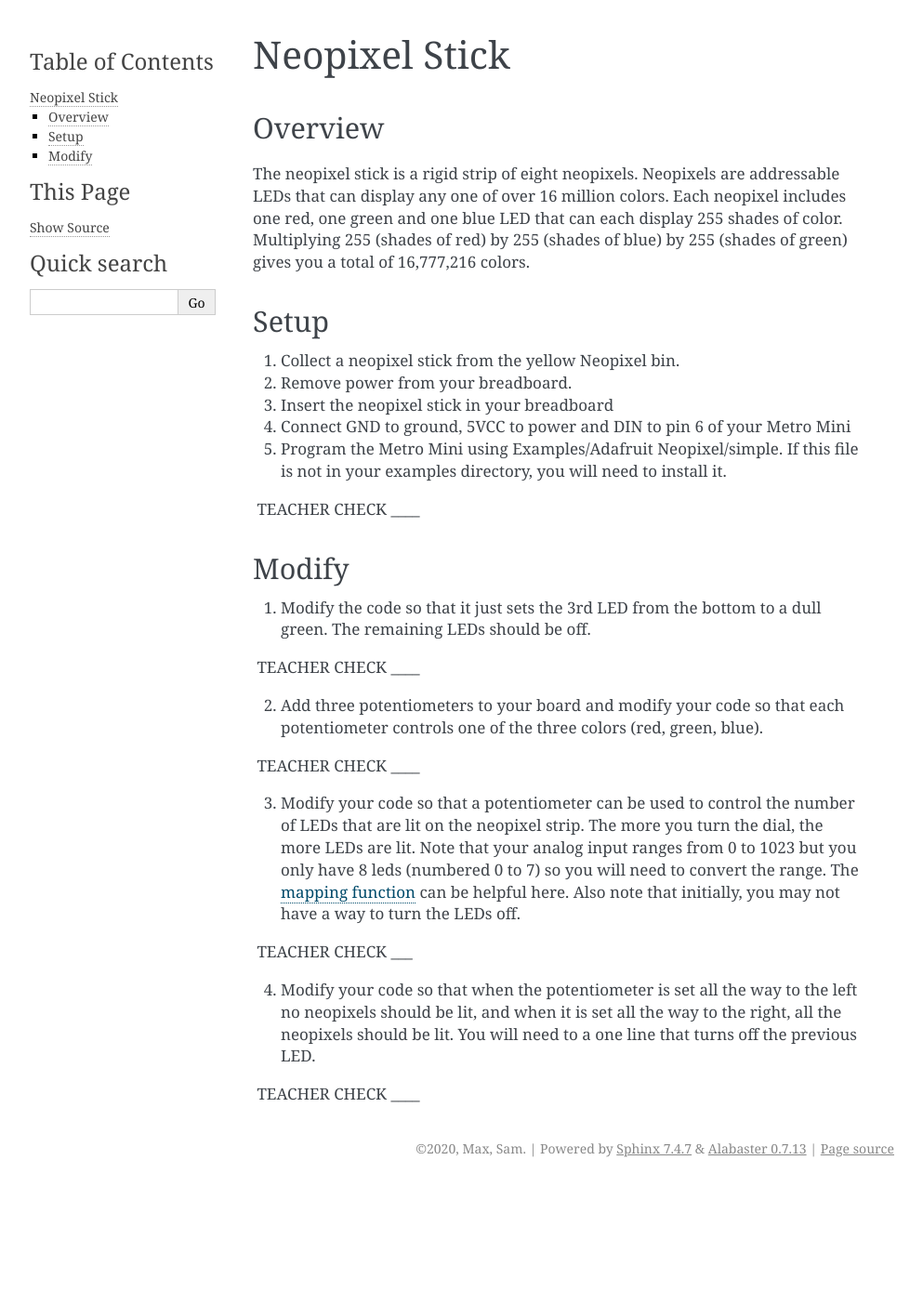
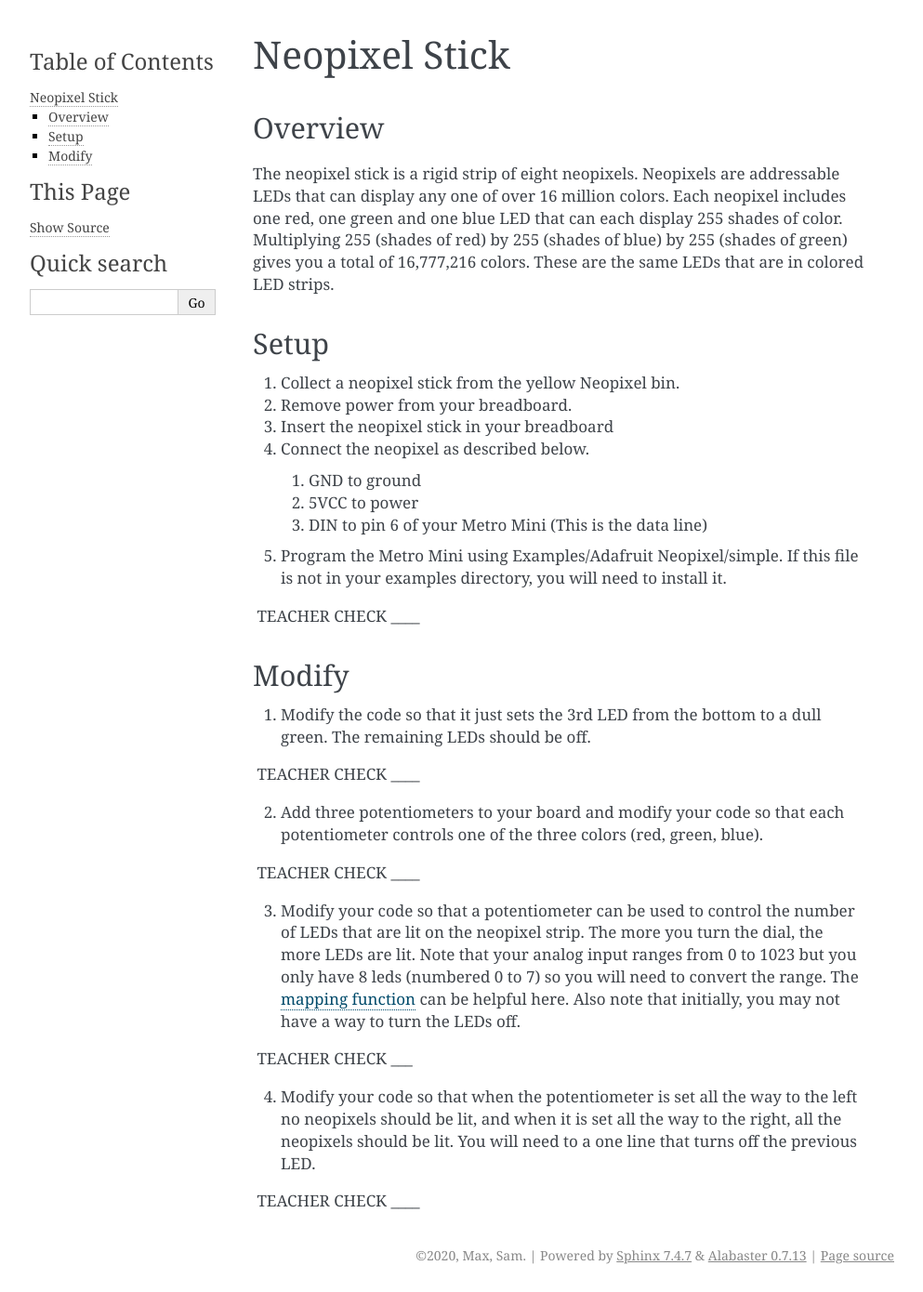
Before and after one commit to maxtkc/mvths-wiki, a Sphinx documentation site: the page built from docs/037-neopixel-stick.rst, in a window 1280 px wide. Shown: the whole page at 93% size, without its empty margins (148-1141 px from the left). Built offline with Sphinx 7.4.7, drawn with Linux system fonts in a browser that asks for light colours; pages that are not in the unit, such as notebooks, are missing from menus; before the commit the page ends 1275 px from its top, so only the background shows below that.

Commit message:
Update 037-neopixel-stick.rst

```diff
--- a/docs/037-neopixel-stick.rst
+++ b/docs/037-neopixel-stick.rst
@@ -4,22 +4,23 @@ Neopixel Stick
 Overview
 --------
 
-The neopixel stick is a rigid strip of eight neopixels. Neopixels are
-addressable LEDs that can display any one of over 16 million colors.
-Each neopixel includes one red, one green and one blue LED that can each
-display 255 shades of color. Multiplying 255 (shades of red) by 255
-(shades of blue) by 255 (shades of green) gives you a total of
-16,777,216 colors.
+The neopixel stick is a rigid strip of eight neopixels. Neopixels are addressable LEDs that can display any one of over 16 million colors.
+Each neopixel includes one red, one green and one blue LED that can each display 255 shades of color. Multiplying 255 (shades of red) by 255
+(shades of blue) by 255 (shades of green) gives you a total of 16,777,216 colors. These are the same LEDs that are in colored LED strips.
 
 Setup
 -----
 
-1. Collect a neopixel stick from the yellow Neopixel bin.
-2. Remove power from your breadboard.
-3. Insert the neopixel stick in your breadboard
-4. Connect GND to ground, 5VCC to power and DIN to pin 6 of your Metro
-   Mini
-5. Program the Metro Mini using Examples/Adafruit Neopixel/simple. If
+#. Collect a neopixel stick from the yellow Neopixel bin.
+#. Remove power from your breadboard.
+#. Insert the neopixel stick in your breadboard
+#. Connect the neopixel as described below.
+
+   #. GND to ground
+   #. 5VCC to power
+   #. DIN to pin 6 of your Metro Mini (This is the data line)
+
+#. Program the Metro Mini using Examples/Adafruit Neopixel/simple. If
    this file is not in your examples directory, you will need to install
    it.
 
```
